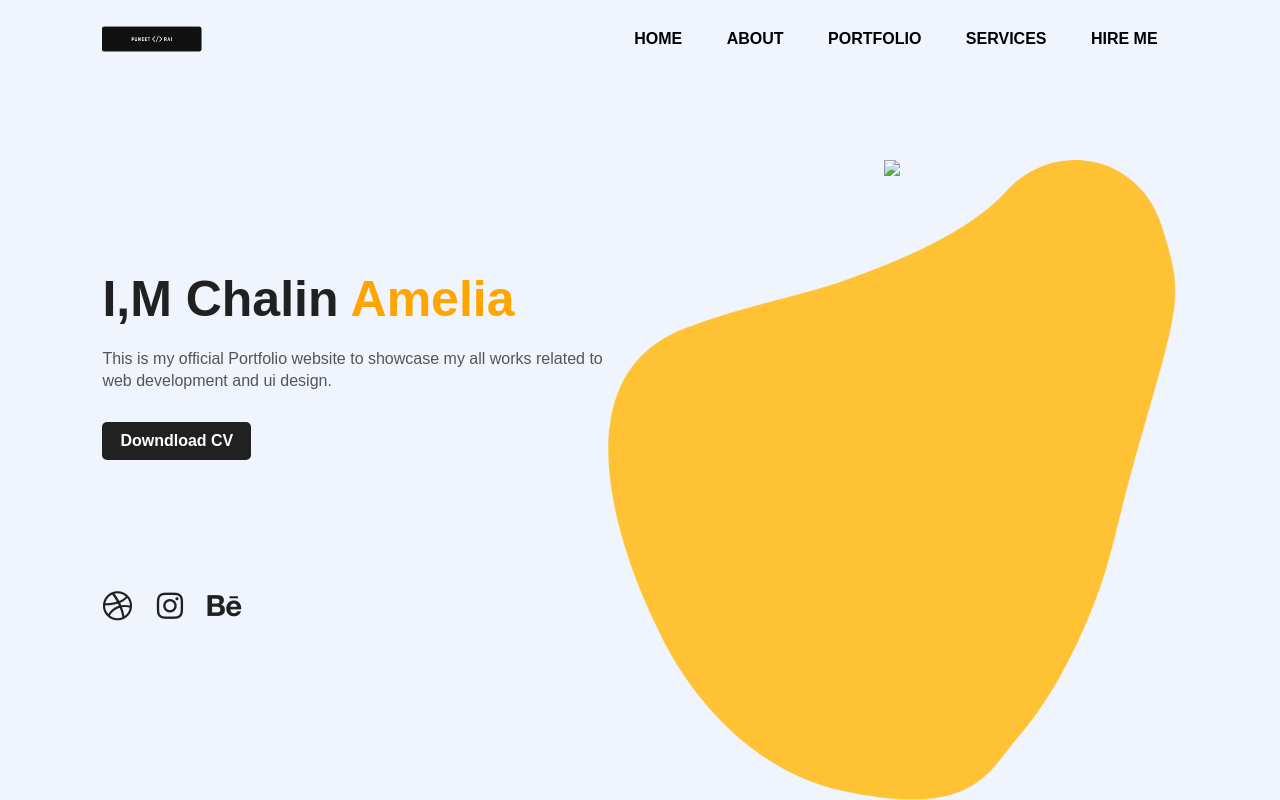
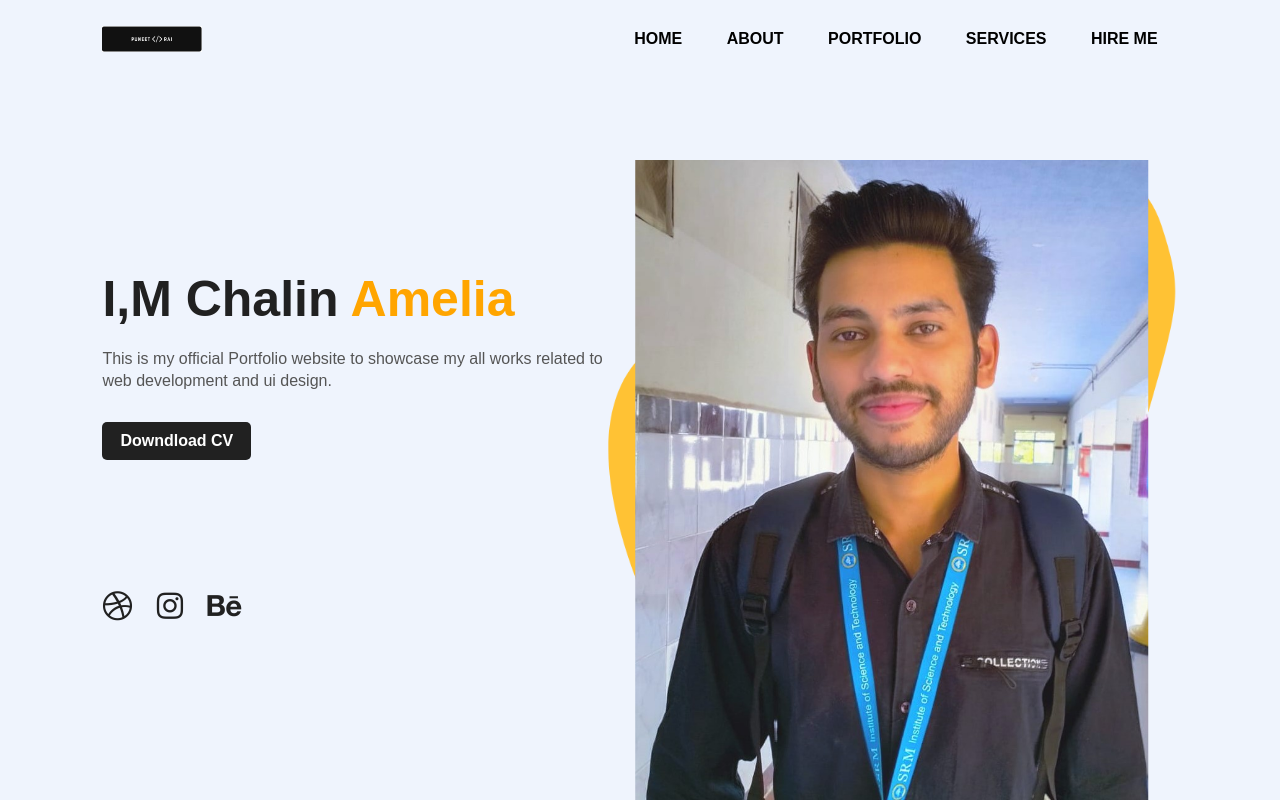
Before and after one commit to Puneetpotter/Portfoilo, a plain HTML site: page index.html in a window 1280 px wide. Drawn offline with Linux system fonts and the light colour scheme.

Commit message:
Update index.html

```diff
--- a/index.html
+++ b/index.html
@@ -28,7 +28,7 @@
         </div>
         <div class="images">
             <img src="images/shape.png" class="shape">
-            <img src="images/puneet.png" class="puneet">
+            <img src="images/puneet.jpeg" class="puneet">
         </div>
 
         <div class="social">
```
